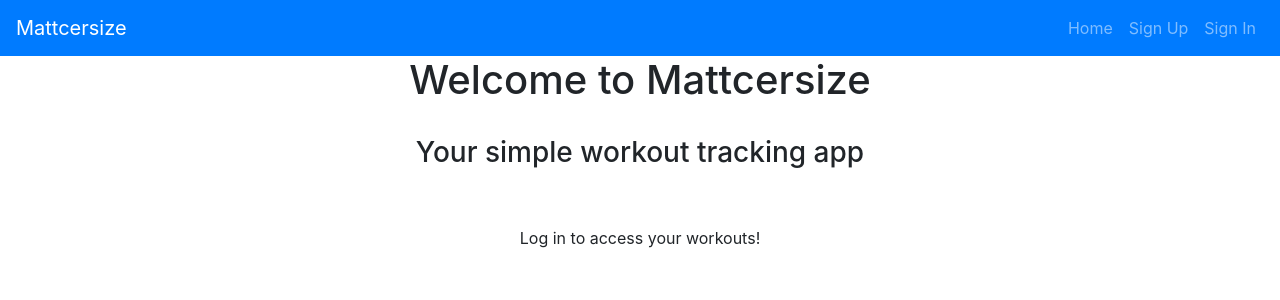
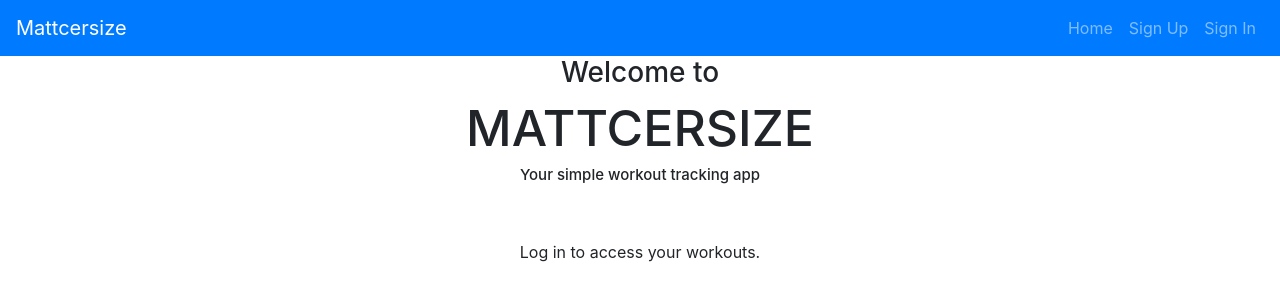
Before and after one commit to MTaylor124/Mattcersize-Client, a React app: page /#/ in a window 1280 px wide. Shown: the top 300 px of the page. Built offline with nearby package versions, Linux system fonts and the light colour scheme.

Commit message:
Cleaned up front page, split up lines

```diff
--- a/src/components/Home/Home.js
+++ b/src/components/Home/Home.js
@@ -14,14 +14,14 @@ const Home = props => {
   } else {
     seeWorkouts = (
       <React.Fragment>
-        <p className="see-workouts">Log in to access your workouts!</p>
+        <p className="see-workouts">Log in to access your workouts.</p>
       </React.Fragment>
     )
   }
   return (
     <React.Fragment>
-      <h1 className="homepage-intro">Welcome to Mattcersize</h1>
-      <br/>
+      <h3 className="homepage-intro">Welcome to</h3>
+      <h1 className="homepage-main">MATTCERSIZE</h1>
       <h3 className="homepage-intro-sub">Your simple workout tracking app</h3>
       <br/>
       <br/>
--- a/src/index.scss
+++ b/src/index.scss
@@ -1,8 +1,16 @@
 @import '~bootstrap/scss/bootstrap';
 
-.homepage-intro, .homepage-intro-sub, .see-workouts, .showworkoutsbutton, .addExercise {
+.homepage-intro, .homepage-intro-sub, .see-workouts, .showworkoutsbutton, .addExercise, .homepage-main {
   display: flex;
   justify-content: center;
+}
+
+.homepage-main {
+  font-size: 50px;
+}
+
+.homepage-intro-sub {
+  font-size: 15px;
 }
 
 .setsreps, .exweight {
```
